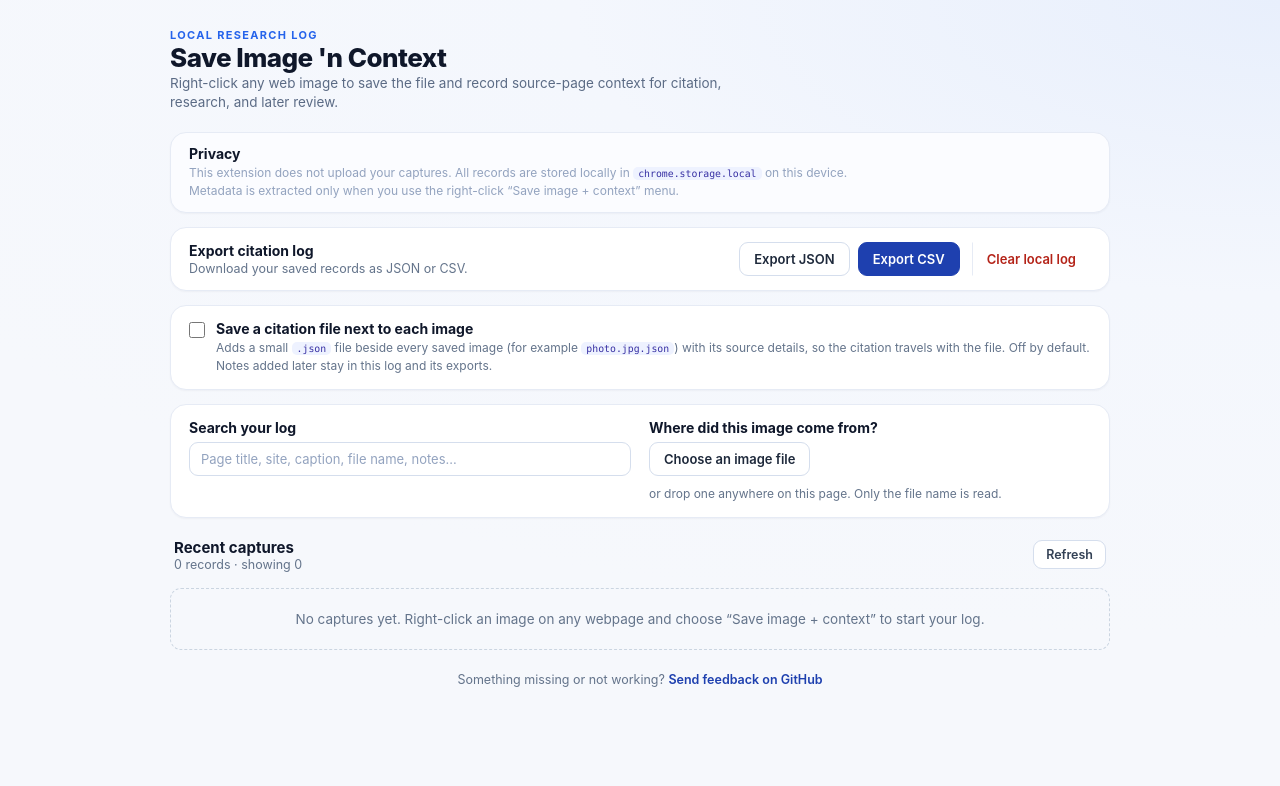
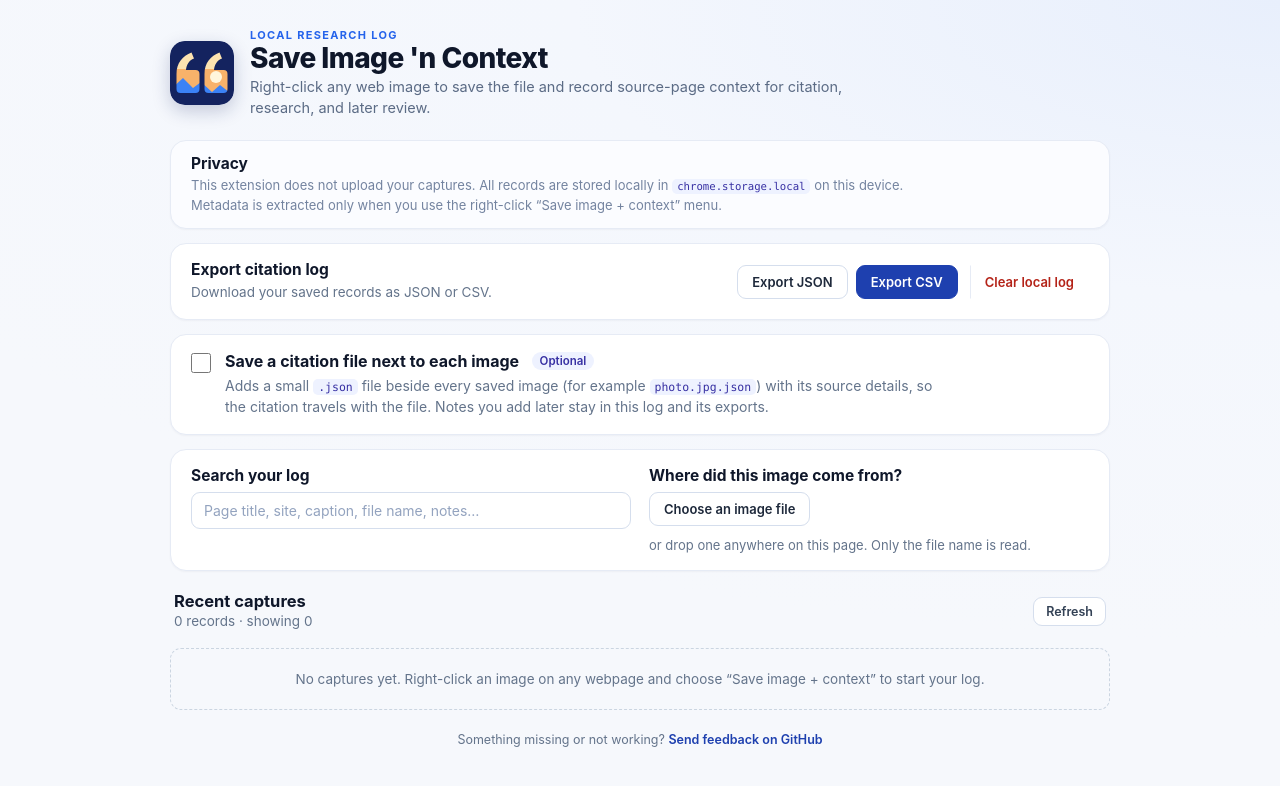
Before and after one commit to nina-mir/save-image-n-context, a browser extension: page extension/options/options.html in a window 1280 px wide. Drawn offline with Linux system fonts and the light colour scheme.

Commit message:
New rounded-block icon and log page polish
- Replace the extension icons (16, 32, 48, 128) with the rounded
  quotation-mark design, and add the SVG source used by the log page
- Log page: extension icon in the header and browser tab
- Larger text across the page; the citation-file setting in
  particular now has a 16px title, 14px description, a bigger
  checkbox and an "Optional" tag

Co-Authored-By: Claude Fable 5.2 <noreply@anthropic.com>
Claude-Session: https://claude.ai/code/session_01S4wreNw2obYdCWJnR8ZbFD

```diff
--- a/extension/options/options.css
+++ b/extension/options/options.css
@@ -73,7 +73,7 @@ code {
   display: flex;
   align-items: center;
   gap: 16px;
-  margin-bottom: 20px;
+  margin-bottom: 22px;
   /* was a dark near-black block; now brand-aligned and lighter-weight */
   background: transparent;
   color: var(--ink);
@@ -88,18 +88,25 @@ code {
   text-transform: uppercase;
   color: #2563eb;
 }
+.hero__icon {
+  flex: none;
+  width: 64px;
+  height: 64px;
+  border-radius: 15px;
+  box-shadow: 0 6px 18px rgba(20, 35, 95, .22);
+}
 .hero h1 {
   margin: 0 0 3px;
-  font-size: 26px;
+  font-size: 28px;
   font-weight: 800;
   letter-spacing: -0.02em;
   line-height: 1.05;
 }
 .subtitle {
   margin: 0;
-  max-width: 560px;
-  font-size: 13.5px;
-  line-height: 1.4;
+  max-width: 600px;
+  font-size: 14.5px;
+  line-height: 1.45;
   color: #5b6b85;
 }
 
@@ -108,24 +115,24 @@ code {
    ========================================================================= */
 .panel {
   margin-bottom: 14px;
-  padding: 14px 18px;
+  padding: 16px 20px;
   border: 1px solid var(--hairline);
   border-radius: var(--r-card);
   background: #fff;
   box-shadow: var(--sh-card);
 }
 
-.panel h2 { margin-bottom: 2px; font-size: 14px; font-weight: 700; }
+.panel h2 { margin-bottom: 3px; font-size: 15.5px; font-weight: 700; }
 .privacy-message p,
 .toolbar p,
-.logs-header p { margin: 0; color: var(--muted); font-size: 12.5px; }
+.logs-header p { margin: 0; color: var(--muted); font-size: 13.5px; line-height: 1.5; }
 
 /* Privacy demoted to a quiet footnote-style panel */
 .privacy-message {
-  padding: 12px 18px;
+  padding: 13px 20px;
   background: #fbfcff;
 }
-.privacy-message p { font-size: 12px; color: var(--faint); line-height: 1.5; }
+.privacy-message p { font-size: 13px; color: var(--meta); line-height: 1.5; }
 
 /* =========================================================================
    Toolbar
@@ -195,11 +202,11 @@ code {
   width: 100%;
   border: 1px solid var(--btn-border);
   border-radius: var(--r-btn);
-  padding: 8px 11px;
+  padding: 9px 12px;
   background: #fff;
   color: var(--ink);
   font: inherit;
-  font-size: 13px;
+  font-size: 14px;
 }
 .input::placeholder { color: var(--faint); }
 .input:focus-visible,
@@ -219,8 +226,8 @@ code {
 }
 .finder__label {
   display: block;
-  margin-bottom: 6px;
-  font-size: 14px;
+  margin-bottom: 7px;
+  font-size: 15.5px;
   font-weight: 700;
 }
 .finder__lookup-row {
@@ -229,28 +236,40 @@ code {
   gap: 10px;
   flex-wrap: wrap;
 }
-.finder__hint { font-size: 12px; color: var(--muted); line-height: 1.4; }
+.finder__hint { font-size: 13px; color: var(--muted); line-height: 1.4; }
 
 /* ---- settings ---- */
 .setting__row {
   display: flex;
   align-items: flex-start;
-  gap: 11px;
+  gap: 14px;
   cursor: pointer;
 }
 .setting__row input {
   flex: none;
-  width: 16px;
-  height: 16px;
+  width: 20px;
+  height: 20px;
   margin: 2px 0 0;
   accent-color: var(--navy);
+  cursor: pointer;
 }
-.setting__title { display: block; font-size: 14px; font-weight: 700; }
+.setting__title { font-size: 16px; font-weight: 700; }
+.setting__badge {
+  margin-left: 8px;
+  padding: 2px 8px;
+  border-radius: var(--r-chip);
+  background: #eef2ff;
+  color: #3730a3;
+  font-size: 11.5px;
+  font-weight: 600;
+  vertical-align: 2px;
+}
 .setting__hint {
   display: block;
-  margin-top: 2px;
-  font-size: 12px;
-  line-height: 1.5;
+  margin-top: 4px;
+  max-width: 720px;
+  font-size: 14px;
+  line-height: 1.55;
   color: var(--muted);
 }
 .record__file--sidecar { color: var(--faint); }
@@ -280,7 +299,7 @@ code {
   padding: 6px 4px 12px;
   margin: 0;
 }
-.logs-header h2 { margin: 0; font-size: 15px; font-weight: 700; overflow-wrap: anywhere; }
+.logs-header h2 { margin: 0; font-size: 16.5px; font-weight: 700; overflow-wrap: anywhere; }
 .logs-actions { display: flex; gap: 8px; }
 
 /* =========================================================================
@@ -508,6 +527,7 @@ code {
     width: 100%;
     height: 160px;
   }
+  .hero__icon { width: 52px; height: 52px; border-radius: 12px; }
   .toolbar,
   .logs-header { align-items: stretch; flex-direction: column; }
   .export-buttons { width: 100%; }
--- a/extension/options/options.html
+++ b/extension/options/options.html
@@ -4,6 +4,7 @@
   <meta charset="UTF-8" />
   <meta name="viewport" content="width=device-width, initial-scale=1.0" />
   <title>Save Image 'n Context</title>
+  <link rel="icon" type="image/png" sizes="32x32" href="../icons/icon-32.png" />
   <link rel="stylesheet" href="options.css" />
   <script src="options.js" defer></script>
 </head>
@@ -11,6 +12,7 @@
 <body>
   <main class="app-shell">
     <header class="hero">
+      <img class="hero__icon" src="../icons/icon.svg" alt="" width="64" height="64" />
       <div>
         <p class="eyebrow">Local research log</p>
         <h1>Save Image 'n Context</h1>
@@ -51,11 +53,12 @@
         <input id="setting-sidecar" type="checkbox" />
         <span>
           <span class="setting__title">Save a citation file next to each image</span>
+          <span class="setting__badge">Optional</span>
           <span class="setting__hint">
             Adds a small <code>.json</code> file beside every saved image
             (for example <code>photo.jpg.json</code>) with its source details,
-            so the citation travels with the file. Off by default. Notes added
-            later stay in this log and its exports.
+            so the citation travels with the file. Notes you add later stay in
+            this log and its exports.
           </span>
         </span>
       </label>
```
Also changed, not shown: extension/icons/icon-128.png, extension/icons/icon-16.png, extension/icons/icon-32.png, extension/icons/icon-48.png, extension/icons/icon.svg (added), 1 other file.
